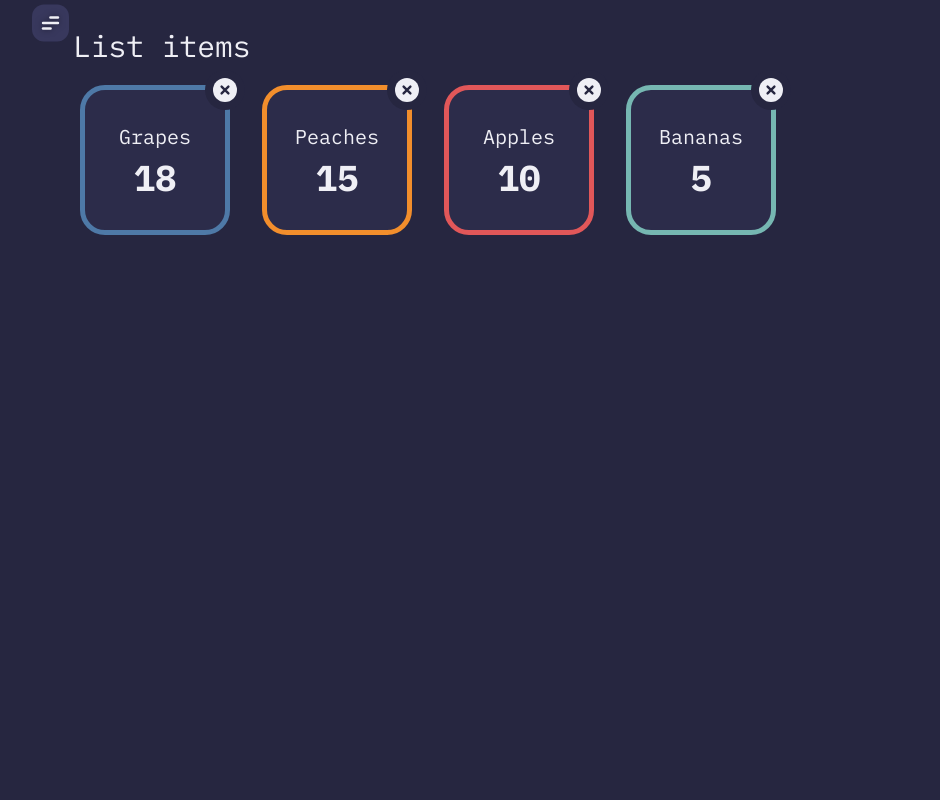
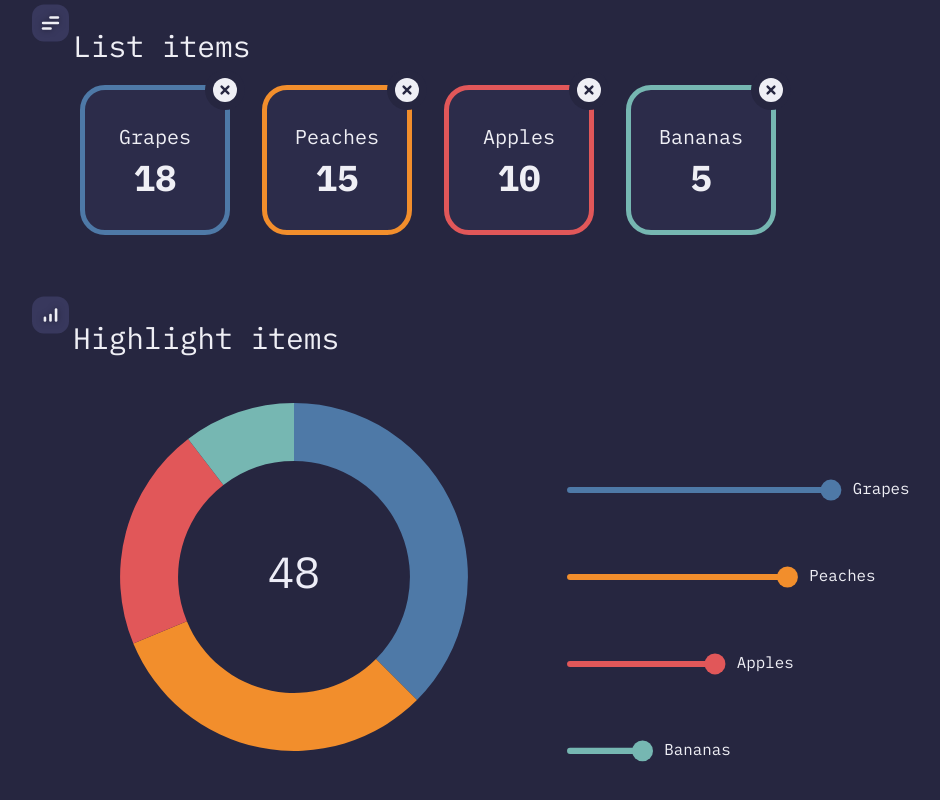
Before and after one commit to borntofrappe/svelte-tutorial, a Svelte app in the folder Shopping List/: page / in a window 1280 px wide. Shown: the part 246-1046 px from the top of the page, without its empty margins (121-1061 px from the left). Before the commit the page ends 800 px from the top, so only its background shows below. Built offline with nearby package versions, Linux system fonts and the light colour scheme.

Commit message:
complete the project with the visualization

```diff
--- a/Shopping List/public/global.css
+++ b/Shopping List/public/global.css
@@ -36,8 +36,8 @@ h2 span svg {
     filter: drop-shadow(0 0 3px hsla(240, 25%, 0%, 0.5));
 }
 
-.app > * + * {
-    margin-top: 3.5rem;
+.app > * + * + * {
+    margin-top: 5rem;
 }
 section > * + * {
     margin-top: 1rem;
--- a/Shopping List/res/Highlight Items/index.html
+++ b/Shopping List/res/Highlight Items/index.html
@@ -19,7 +19,6 @@
             </symbol>
         </svg>
 
-        <!-- include the form after a heading -->
         <section>
             <!-- in the heading include a span element with an icon visually connected to the section -->
             <h1>
--- a/Shopping List/src/App.svelte
+++ b/Shopping List/src/App.svelte
@@ -2,6 +2,7 @@
     import SVG from './SVG.svelte';
     import Form from './Form.svelte';
     import List from './List.svelte';
+    import Visualization from './Visualization.svelte';
 </script>
 
 <style>
@@ -16,4 +17,5 @@
     <SVG />
     <Form />
     <List />
+    <Visualization />
 </div>
--- a/Shopping List/src/List.svelte
+++ b/Shopping List/src/List.svelte
@@ -59,7 +59,7 @@
 <!-- introduce the section with a heading and describe the items in a main element -->
 <section>
     <h2>
-        <span class="icon">
+        <span>
             <svg viewBox="0 0 100 100" width="40" height="40">
                 <use href="#list"></use>
             </svg>
--- a/Shopping List/src/SVG.svelte
+++ b/Shopping List/src/SVG.svelte
@@ -30,4 +30,11 @@
             </g>
         </g>
     </symbol>
+    <symbol id="highlight">
+        <g fill="none" stroke="currentColor" stroke-width="7" stroke-linecap="round">
+            <path d="M 35 65 v -7.5"></path>
+            <path d="M 50 65 v -15"></path>
+            <path d="M 65 65 v -30"></path>
+        </g>
+    </symbol>
 </svg>
--- /dev/null
+++ b/Shopping List/src/Visualization.svelte
@@ -0,0 +1,94 @@
+<script>
+    import { items } from "./stores.js";
+
+    // define the variables and functions used in the visualization
+    const margin = {
+        top: 30,
+        right: 30,
+        bottom: 30,
+        left: 30
+    };
+
+    const width = 400;
+    const height = 400;
+
+    // pie function, based on the individual values of the input array
+    $: pie = d3.pie().value(d => d.value);
+
+    // arc function, describing a hollow pie, a donut chart
+    const arc = d3
+        .arc()
+        .innerRadius(width / 3)
+        .outerRadius(width / 2);
+
+    // subset of data for the row chart
+    // the input array is already sorted, so it's enough to consider the first 5 items
+    $: topFive = $items.slice(0, 5);
+
+    // scales for the lollipop chart
+    // horizontally consider the values
+    $: xScale = d3
+        .scaleLinear()
+        .domain([0, d3.max(topFive, d => d.value) * 1.25])
+        .range([0, width])
+        .nice();
+
+    // vertically consider one band for each item
+    $: yScale = d3
+        .scaleBand()
+        .domain(d3.range(topFive.length))
+        .range([0, height]);
+</script>
+
+<style>
+    /* display the visualization in a wrapping row */
+    div {
+        display: flex;
+        justify-content: space-around;
+        flex-wrap: wrap;
+        align-items: center;
+    }
+</style>
+
+{#if $items.length > 0}
+<section>
+    <!-- in the heading include a span element with an icon visually connected to the section -->
+    <h2>
+        <span>
+            <svg viewBox="0 0 100 100" width="40" height="40">
+                <use href="#highlight"></use>
+            </svg>
+        </span>
+        Highlight items
+    </h2>
+
+    <!-- include the visualization here -->
+    <div>
+        <svg viewbox="0 0 {width + (margin.left + margin.right)} {height + (margin.top + margin.bottom)}" {width} {height}>
+            <g transform="translate({margin.left} {margin.top})">
+                <g transform="translate({width / 2} {height / 2})">
+                    {#each pie($items) as slice}
+                    <path d="{arc(slice)}" fill="{slice.data.color}"></path>
+                    {/each}
+                    <text x="0" y="0" text-anchor="middle" dominant-baseline="middle" fill="hsl(240, 40%, 95%)" font-size="{width / 8}">
+                        {$items.reduce((acc, curr) => acc + curr.value, 0)}
+                    </text>
+                </g>
+            </g>
+        </svg>
+        <svg viewbox="0 0 {width + (margin.left + margin.right)} {height + (margin.top + margin.bottom)}" {width} {height}>
+            <g transform="translate({margin.left} {margin.top})">
+                {#each topFive as top, index}
+                <g transform="translate(0 {yScale(index) + yScale.bandwidth()})">
+                    <path d="M 0 0 h {xScale(top.value)}" fill="none" stroke="{top.color}" stroke-linecap="round" stroke-width="7"></path>
+                    <g transform="translate({xScale(top.value)} 0)">
+                        <circle cx="0" cy="0" r="12" fill="{top.color}"></circle>
+                        <text x="25" y="0" dominant-baseline="middle" fill="hsl(240, 25%, 95%)" font-size="{width / 22}">{top.name}</text>
+                    </g>
+                </g>
+                {/each}
+            </g>
+        </svg>
+    </div>
+</section>
+{/if}
```
Also changed, not shown: Shopping List/res/Highlight Items/script.js (+0 -10 lines).
